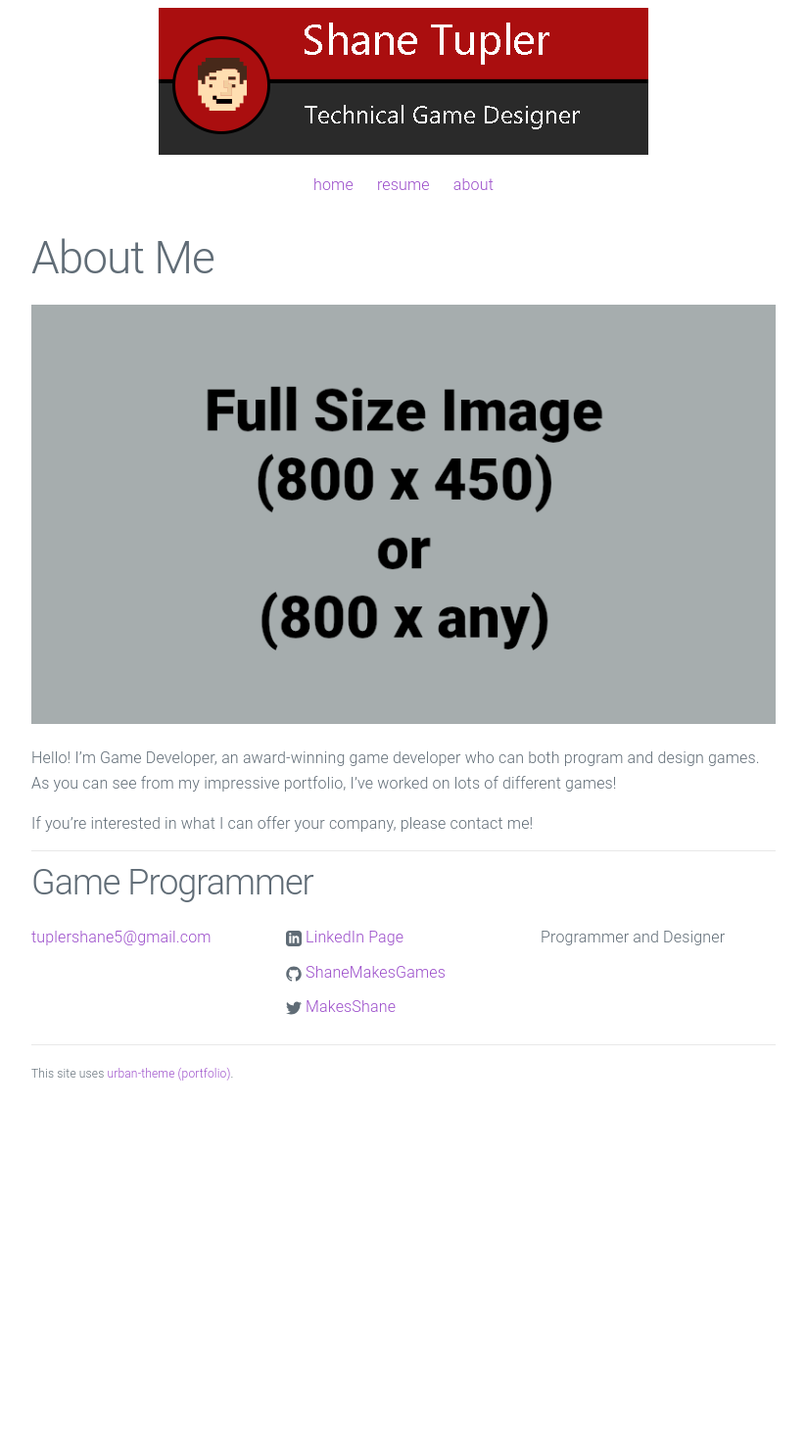
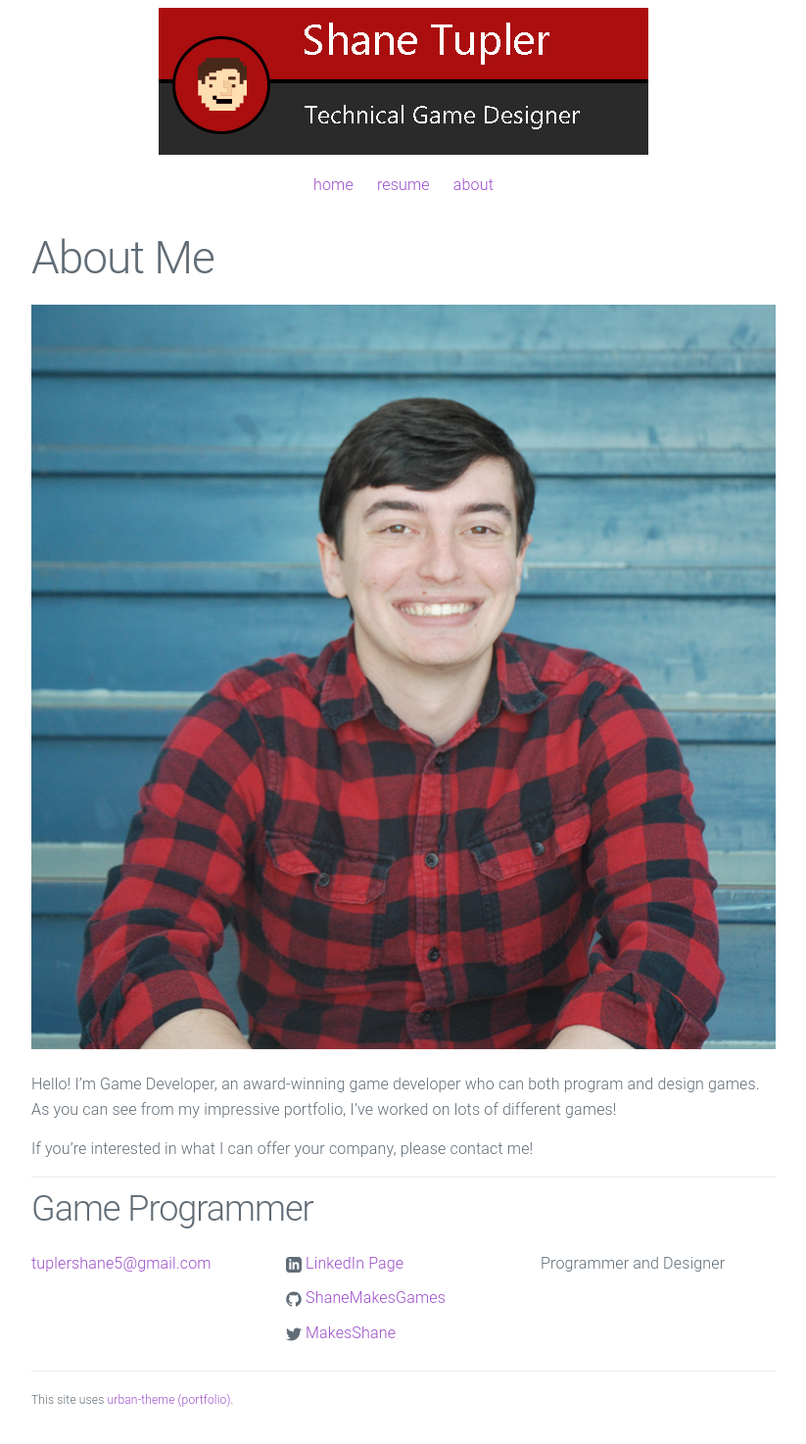
Before and after one commit to ShaneMakesGames/ShaneMakesGames.github.io, a Jekyll site: the page built from about.md, in a window 1280 px wide. Shown: the whole page at 98% size, without its empty margins (228-1051 px from the left). Built offline with Jekyll 4.4.1, drawn with Linux system fonts in a browser that asks for light colours; before the commit the page ends 1141 px from its top, so only the background shows below that.

Commit message:
Update about.md

```diff
--- a/about.md
+++ b/about.md
@@ -4,7 +4,7 @@ title: "About Me"
 permalink: /about/
 ---
 
-![Picture 1](/assets/fullsize.png)
+![Picture 1](/assets/NewShaneProfileCropped.png)
 
 Hello! I'm Game Developer, an award-winning game developer who can both program and design games. As you can see from my impressive portfolio, I've worked on lots of different games!
 
```
